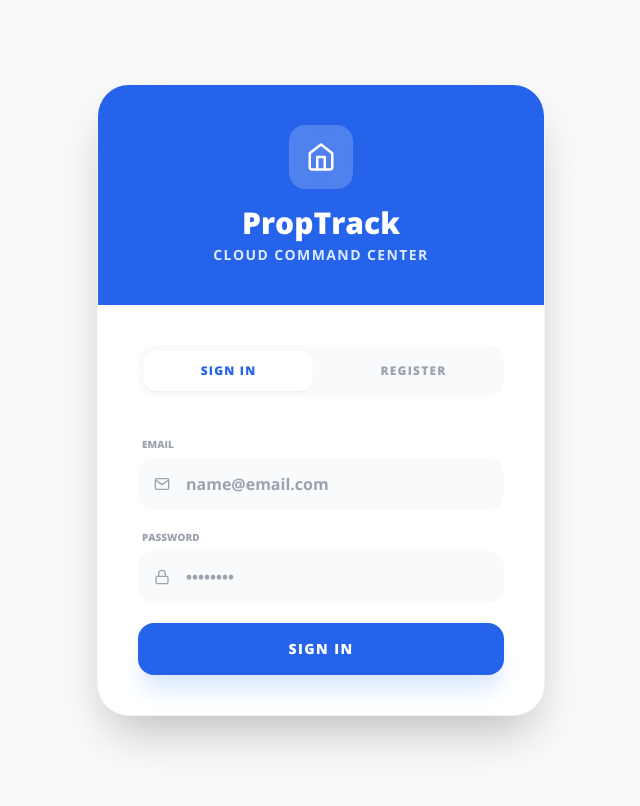
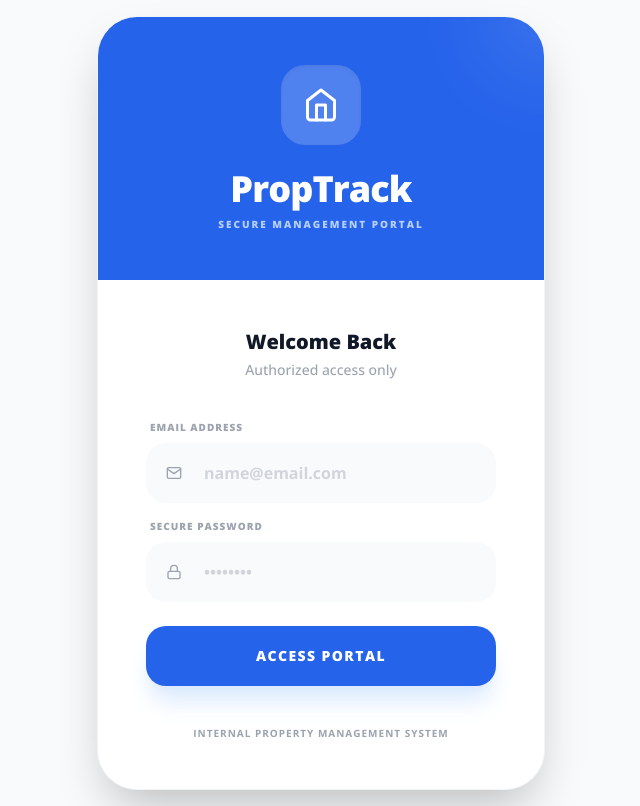
Before and after one commit to debbisherman/RentalCimmy-7514, a React (Vite) app: page /#/payments in a window 1280 px wide. Before the commit this address led to /. Shown: the whole page, without its empty margins (319-959 px from the left). Built offline with nearby package versions, Linux system fonts and the light colour scheme.

Commit message:
Update files via Greta

```diff
--- a/src/pages/LoginPage.jsx
+++ b/src/pages/LoginPage.jsx
@@ -3,57 +3,28 @@ import { supabase } from '../supabase/supabase';
 import * as FiIcons from 'react-icons/fi';
 import SafeIcon from '../common/SafeIcon';
 
-const { FiMail, FiLock, FiHome, FiUser, FiCheckCircle } = FiIcons;
+const { FiMail, FiLock, FiHome, FiAlertCircle } = FiIcons;
 
 const LoginPage = () => {
-  const [isLogin, setIsLogin] = useState(true);
   const [loading, setLoading] = useState(false);
   const [email, setEmail] = useState('');
   const [password, setPassword] = useState('');
-  const [fullName, setFullName] = useState('');
-  const [role, setRole] = useState('landlord');
   const [error, setError] = useState('');
-  const [success, setSuccess] = useState(false);
 
   const handleAuth = async (e) => {
     e.preventDefault();
     setLoading(true);
     setError('');
-    setSuccess(false);
 
     try {
-      if (isLogin) {
-        const { error } = await supabase.auth.signInWithPassword({ email, password });
-        if (error) throw error;
-      } else {
-        const { data: authData, error: authError } = await supabase.auth.signUp({
-          email,
-          password,
-          options: { data: { full_name: fullName } }
+      const { error: authError } = await supabase.auth.signInWithPassword({
+        email: email.trim(),
+        password: password.trim(),
       });
 
       if (authError) throw authError;
-
-        if (authData.user) {
-          const { error: profileError } = await supabase
-            .from('profiles_20240520')
-            .insert([{
-              id: authData.user.id,
-              role: email === 'info@cimmeronstudios.com' ? 'super_admin' : role,
-              full_name: fullName,
-              email
-            }]);
-
-          if (profileError) throw profileError;
-          setSuccess(true);
-          setTimeout(() => {
-            setIsLogin(true);
-            setSuccess(false);
-          }, 2000);
-        }
-      }
     } catch (err) {
-      setError(err.message);
+      setError(err.message || "Invalid login credentials.");
     } finally {
       setLoading(false);
     }
@@ -61,118 +32,89 @@ const LoginPage = () => {
 
   return (
     <div className="min-h-screen bg-gray-50 flex items-center justify-center p-4">
-      <div className="max-w-md w-full bg-white rounded-[32px] shadow-2xl overflow-hidden border border-gray-100">
-        <div className="p-10 text-center bg-blue-600 text-white">
-          <div className="flex justify-center mb-4">
-            <div className="w-16 h-16 bg-white/20 backdrop-blur rounded-2xl flex items-center justify-center">
-              <SafeIcon icon={FiHome} className="text-3xl" />
+      <div className="max-w-md w-full bg-white rounded-[40px] shadow-2xl overflow-hidden border border-gray-100">
+        {/* Header Section */}
+        <div className="p-12 text-center bg-blue-600 text-white relative overflow-hidden">
+          <div className="absolute top-0 right-0 w-32 h-32 bg-white/10 rounded-full -mr-16 -mt-16 blur-2xl"></div>
+          <div className="flex justify-center mb-6 relative z-10">
+            <div className="w-20 h-20 bg-white/20 backdrop-blur-md rounded-[24px] flex items-center justify-center shadow-inner">
+              <SafeIcon icon={FiHome} className="text-4xl" />
             </div>
           </div>
-          <h1 className="text-3xl font-black">PropTrack</h1>
-          <p className="text-blue-100 text-sm mt-1 uppercase tracking-widest font-bold">Cloud Command Center</p>
+          <h1 className="text-4xl font-black tracking-tight relative z-10">PropTrack</h1>
+          <p className="text-blue-100 text-[10px] mt-2 uppercase tracking-[0.2em] font-black opacity-80 relative z-10">
+            Secure Management Portal
+          </p>
         </div>
 
-        <div className="p-10">
-          <div className="flex gap-4 mb-10 bg-gray-50 p-1.5 rounded-2xl">
-            <button
-              onClick={() => { setIsLogin(true); setError(''); }}
-              className={`flex-1 py-3 text-xs font-black uppercase tracking-widest rounded-xl transition-all ${isLogin ? 'bg-white text-blue-600 shadow-sm' : 'text-gray-400 hover:text-gray-600'}`}
-            >
-              Sign In
-            </button>
-            <button
-              onClick={() => { setIsLogin(false); setError(''); }}
-              className={`flex-1 py-3 text-xs font-black uppercase tracking-widest rounded-xl transition-all ${!isLogin ? 'bg-white text-blue-600 shadow-sm' : 'text-gray-400 hover:text-gray-600'}`}
-            >
-              Register
-            </button>
+        {/* Form Section */}
+        <div className="p-12">
+          <div className="mb-10 text-center">
+            <h2 className="text-xl font-black text-gray-900">Welcome Back</h2>
+            <p className="text-gray-400 text-sm font-medium mt-1">Authorized access only</p>
           </div>
 
-          {success ? (
-            <div className="py-12 text-center animate-in fade-in zoom-in duration-300">
-              <div className="w-20 h-20 bg-emerald-100 text-emerald-600 rounded-full flex items-center justify-center mx-auto mb-6">
-                <SafeIcon icon={FiCheckCircle} className="text-4xl" />
-              </div>
-              <h2 className="text-2xl font-black text-gray-900">Success!</h2>
-              <p className="text-gray-500 mt-2 font-medium">Account ready. Please sign in.</p>
-            </div>
-          ) : (
-            <form onSubmit={handleAuth} className="space-y-5">
+          <form onSubmit={handleAuth} className="space-y-6">
             {error && (
-                <div className="p-4 bg-red-50 text-red-600 text-xs font-bold rounded-2xl border border-red-100">
+              <div className="p-4 bg-red-50 text-red-600 text-xs font-bold rounded-2xl border border-red-100 flex items-center gap-3 animate-in fade-in slide-in-from-top-2">
+                <SafeIcon icon={FiAlertCircle} className="text-lg shrink-0" />
                 {error}
               </div>
             )}
 
-              {!isLogin && (
-                <>
+            <div className="space-y-4">
               <div>
-                    <label className="block text-[10px] font-black text-gray-400 uppercase mb-1.5 ml-1">Full Name</label>
-                    <div className="relative">
-                      <SafeIcon icon={FiUser} className="absolute left-4 top-1/2 -translate-y-1/2 text-gray-400" />
-                      <input
-                        required
-                        type="text"
-                        value={fullName}
-                        onChange={(e) => setFullName(e.target.value)}
-                        className="w-full pl-12 pr-4 py-3.5 bg-gray-50 border-0 rounded-2xl focus:bg-white focus:ring-2 focus:ring-blue-500 outline-none font-bold"
-                        placeholder="John Doe"
-                      />
-                    </div>
-                  </div>
-                  <div>
-                    <label className="block text-[10px] font-black text-gray-400 uppercase mb-1.5 ml-1">Account Type</label>
-                    <select
-                      value={role}
-                      onChange={(e) => setRole(e.target.value)}
-                      className="w-full px-5 py-3.5 bg-gray-50 border-0 rounded-2xl focus:bg-white focus:ring-2 focus:ring-blue-500 outline-none font-bold"
-                    >
-                      <option value="landlord">Landlord</option>
-                      <option value="renter">Renter</option>
-                    </select>
-                  </div>
-                </>
-              )}
-
-              <div>
-                <label className="block text-[10px] font-black text-gray-400 uppercase mb-1.5 ml-1">Email</label>
-                <div className="relative">
-                  <SafeIcon icon={FiMail} className="absolute left-4 top-1/2 -translate-y-1/2 text-gray-400" />
+                <label className="block text-[10px] font-black text-gray-400 uppercase mb-2 ml-1 tracking-widest">
+                  Email Address
+                </label>
+                <div className="relative group">
+                  <SafeIcon icon={FiMail} className="absolute left-5 top-1/2 -translate-y-1/2 text-gray-400 group-focus-within:text-blue-600 transition-colors" />
                   <input
                     required
                     type="email"
                     value={email}
                     onChange={(e) => setEmail(e.target.value)}
-                    className="w-full pl-12 pr-4 py-3.5 bg-gray-50 border-0 rounded-2xl focus:bg-white focus:ring-2 focus:ring-blue-500 outline-none font-bold"
+                    className="w-full pl-14 pr-6 py-4 bg-gray-50 border-2 border-transparent rounded-[20px] focus:bg-white focus:border-blue-600 focus:ring-0 outline-none font-bold text-gray-900 transition-all placeholder:text-gray-300"
                     placeholder="name@email.com"
                   />
                 </div>
               </div>
 
               <div>
-                <label className="block text-[10px] font-black text-gray-400 uppercase mb-1.5 ml-1">Password</label>
-                <div className="relative">
-                  <SafeIcon icon={FiLock} className="absolute left-4 top-1/2 -translate-y-1/2 text-gray-400" />
+                <label className="block text-[10px] font-black text-gray-400 uppercase mb-2 ml-1 tracking-widest">
+                  Secure Password
+                </label>
+                <div className="relative group">
+                  <SafeIcon icon={FiLock} className="absolute left-5 top-1/2 -translate-y-1/2 text-gray-400 group-focus-within:text-blue-600 transition-colors" />
                   <input
                     required
                     type="password"
                     value={password}
                     onChange={(e) => setPassword(e.target.value)}
-                    className="w-full pl-12 pr-4 py-3.5 bg-gray-50 border-0 rounded-2xl focus:bg-white focus:ring-2 focus:ring-blue-500 outline-none font-bold"
+                    className="w-full pl-14 pr-6 py-4 bg-gray-50 border-2 border-transparent rounded-[20px] focus:bg-white focus:border-blue-600 focus:ring-0 outline-none font-bold text-gray-900 transition-all placeholder:text-gray-300"
                     placeholder="••••••••"
                   />
+                </div>
               </div>
             </div>
 
             <button
               disabled={loading}
               type="submit"
-                className="w-full py-4 bg-blue-600 text-white rounded-2xl font-black shadow-xl shadow-blue-100 disabled:opacity-50 uppercase tracking-widest text-sm"
+              className="w-full py-5 bg-blue-600 text-white rounded-[20px] font-black shadow-xl shadow-blue-100 disabled:opacity-50 uppercase tracking-widest text-sm hover:bg-blue-700 hover:shadow-blue-200 transition-all active:scale-[0.98] mt-4"
             >
-                {loading ? 'Processing...' : isLogin ? 'Sign In' : 'Create Account'}
+              {loading ? (
+                <span className="flex items-center justify-center gap-2">
+                  <div className="w-4 h-4 border-2 border-white/30 border-t-white rounded-full animate-spin"></div>
+                  Authenticating...
+                </span>
+              ) : 'Access Portal'}
             </button>
           </form>
-          )}
+
+          <p className="text-center text-[10px] text-gray-400 font-bold uppercase tracking-widest mt-10">
+            Internal Property Management System
+          </p>
         </div>
       </div>
     </div>
--- a/src/pages/PaymentsManager.jsx
+++ b/src/pages/PaymentsManager.jsx
@@ -4,7 +4,7 @@ import { generateReceiptPDF } from '../utils/pdfGenerator';
 import * as FiIcons from 'react-icons/fi';
 import SafeIcon from '../common/SafeIcon';
 
-const { FiDownload, FiPlus, FiDollarSign, FiTag, FiEdit2, FiTrash2, FiHome, FiCalendar, FiAlertCircle } = FiIcons;
+const { FiDownload, FiPlus, FiDollarSign, FiTag, FiEdit2, FiTrash2, FiHome, FiCalendar, FiAlertCircle, FiEdit3 } = FiIcons;
 
 const CATEGORIES = ['Rent', 'Security Deposit', 'Utilities', 'Maintenance Fee', 'Late Fee', 'Parking', 'Other'];
 
@@ -24,20 +24,18 @@ const PaymentsManager = () => {
     note: ''
   });
 
-  const isSuperAdmin = role === 'super_admin';
-
   const handleSubmit = async (e) => {
     e.preventDefault();
     setLoading(true);
     setError('');
 
-    // CRITICAL: property_id must be null, not an empty string, for UUID columns
     const payload = {
       ...formData,
       amount: parseFloat(formData.amount),
       property_id: formData.property_id || null,
       renter_id: formData.renter_id,
-      status: 'Paid'
+      status: 'Paid',
+      note: formData.note.trim()
     };
 
     try {
@@ -51,14 +49,14 @@ const PaymentsManager = () => {
         closeModal();
       }
     } catch (err) {
-      setError("An unexpected error occurred. Please check your connection.");
+      setError("An unexpected error occurred.");
     } finally {
       setLoading(false);
     }
   };
 
   const handleDelete = async (id) => {
-    if (window.confirm('Delete this payment record? This cannot be undone.')) {
+    if (window.confirm('Delete this payment record?')) {
       setLoading(true);
       await deletePayment(id);
       setLoading(false);
@@ -122,7 +120,7 @@ const PaymentsManager = () => {
               <tr>
                 <th className="px-8 py-6">Timeline</th>
                 <th className="px-8 py-6">Tenant & Asset</th>
-                <th className="px-8 py-6">Category</th>
+                <th className="px-8 py-6">Category & Memo</th>
                 <th className="px-8 py-6">Amount</th>
                 <th className="px-8 py-6 text-right">Actions</th>
               </tr>
@@ -144,9 +142,14 @@ const PaymentsManager = () => {
                       </div>
                     </td>
                     <td className="px-8 py-6">
-                      <span className="px-3 py-1 bg-gray-100 text-gray-600 rounded-lg text-[10px] font-black uppercase tracking-wider">
+                      <span className="px-3 py-1 bg-gray-100 text-gray-600 rounded-lg text-[10px] font-black uppercase tracking-wider block w-fit mb-1">
                         {p.category}
                       </span>
+                      {p.note && (
+                        <p className="text-[10px] text-gray-400 font-medium italic line-clamp-1 max-w-[150px]">
+                          "{p.note}"
+                        </p>
+                      )}
                     </td>
                     <td className="px-8 py-6">
                       <div className="text-lg font-black text-gray-900">${parseFloat(p.amount).toFixed(2)}</div>
@@ -167,13 +170,6 @@ const PaymentsManager = () => {
                   </tr>
                 );
               })}
-              {payments.length === 0 && (
-                <tr>
-                  <td colSpan="5" className="px-8 py-20 text-center text-gray-400 font-bold uppercase tracking-widest text-xs italic">
-                    No payment records in ledger
-                  </td>
-                </tr>
-              )}
             </tbody>
           </table>
         </div>
@@ -186,50 +182,109 @@ const PaymentsManager = () => {
               <h3 className="text-2xl font-black">{editingPayment ? 'Edit Ledger' : 'New Payment'}</h3>
               <button onClick={closeModal}><SafeIcon icon={FiPlus} className="rotate-45 text-3xl" /></button>
             </div>
-            <form onSubmit={handleSubmit} className="p-10 space-y-6">
+
+            <form onSubmit={handleSubmit} className="p-10 max-h-[70vh] overflow-y-auto space-y-6">
               {error && (
                 <div className="p-4 bg-red-50 text-red-600 rounded-2xl text-xs font-bold border border-red-100 flex items-center gap-3">
                   <SafeIcon icon={FiAlertCircle} className="text-lg shrink-0" />
                   {error}
                 </div>
               )}
+
               <div className="grid grid-cols-2 gap-6">
                 <div>
                   <label className="block text-[10px] font-black text-gray-400 uppercase mb-2 tracking-widest">Tenant</label>
-                  <select required className="w-full bg-gray-50 border-0 rounded-2xl px-6 py-4 font-bold text-gray-900 focus:ring-2 focus:ring-blue-500 outline-none transition-all appearance-none" value={formData.renter_id} onChange={e => setFormData({ ...formData, renter_id: e.target.value })}>
+                  <select
+                    required
+                    className="w-full bg-gray-50 border-0 rounded-2xl px-6 py-4 font-bold text-gray-900 focus:ring-2 focus:ring-blue-500 outline-none transition-all appearance-none"
+                    value={formData.renter_id}
+                    onChange={e => setFormData({...formData, renter_id: e.target.value})}
+                  >
                     <option value="">Select...</option>
                     {renters.map(r => <option key={r.id} value={r.id}>{r.name}</option>)}
                   </select>
                 </div>
                 <div>
                   <label className="block text-[10px] font-black text-gray-400 uppercase mb-2 tracking-widest">Property</label>
-                  <select required className="w-full bg-gray-50 border-0 rounded-2xl px-6 py-4 font-bold text-gray-900 focus:ring-2 focus:ring-blue-500 outline-none transition-all appearance-none" value={formData.property_id} onChange={e => setFormData({ ...formData, property_id: e.target.value })}>
+                  <select
+                    required
+                    className="w-full bg-gray-50 border-0 rounded-2xl px-6 py-4 font-bold text-gray-900 focus:ring-2 focus:ring-blue-500 outline-none transition-all appearance-none"
+                    value={formData.property_id}
+                    onChange={e => setFormData({...formData, property_id: e.target.value})}
+                  >
                     <option value="">Select...</option>
                     {properties.map(p => <option key={p.id} value={p.id}>{p.name}</option>)}
                   </select>
                 </div>
               </div>
+
               <div className="grid grid-cols-2 gap-6">
                 <div>
                   <label className="block text-[10px] font-black text-gray-400 uppercase mb-2 tracking-widest">Due Date</label>
-                  <input required type="date" className="w-full bg-gray-50 border-0 rounded-2xl px-6 py-4 font-bold text-gray-900 focus:ring-2 focus:ring-blue-500 outline-none transition-all" value={formData.date} onChange={e => setFormData({ ...formData, date: e.target.value })} />
+                  <input
+                    required
+                    type="date"
+                    className="w-full bg-gray-50 border-0 rounded-2xl px-6 py-4 font-bold text-gray-900 focus:ring-2 focus:ring-blue-500 outline-none transition-all"
+                    value={formData.date}
+                    onChange={e => setFormData({...formData, date: e.target.value})}
+                  />
                 </div>
                 <div>
                   <label className="block text-[10px] font-black text-gray-400 uppercase mb-2 tracking-widest">Received Date</label>
-                  <input required type="date" className="w-full bg-gray-50 border-0 rounded-2xl px-6 py-4 font-bold text-gray-900 focus:ring-2 focus:ring-blue-500 outline-none transition-all" value={formData.received_date} onChange={e => setFormData({ ...formData, received_date: e.target.value })} />
+                  <input
+                    required
+                    type="date"
+                    className="w-full bg-gray-50 border-0 rounded-2xl px-6 py-4 font-bold text-gray-900 focus:ring-2 focus:ring-blue-500 outline-none transition-all"
+                    value={formData.received_date}
+                    onChange={e => setFormData({...formData, received_date: e.target.value})}
+                  />
                 </div>
               </div>
+
+              <div className="grid grid-cols-2 gap-6">
                 <div>
                   <label className="block text-[10px] font-black text-gray-400 uppercase mb-2 tracking-widest">Amount ($)</label>
-                <input required type="number" step="0.01" className="w-full bg-gray-50 border-0 rounded-2xl px-6 py-5 font-black text-2xl text-gray-900 focus:ring-2 focus:ring-blue-500 outline-none transition-all" value={formData.amount} onChange={e => setFormData({ ...formData, amount: e.target.value })} placeholder="0.00" />
+                  <input
+                    required
+                    type="number"
+                    step="0.01"
+                    className="w-full bg-gray-50 border-0 rounded-2xl px-6 py-4 font-black text-xl text-gray-900 focus:ring-2 focus:ring-blue-500 outline-none transition-all"
+                    value={formData.amount}
+                    onChange={e => setFormData({...formData, amount: e.target.value})}
+                    placeholder="0.00"
+                  />
                 </div>
                 <div>
                   <label className="block text-[10px] font-black text-gray-400 uppercase mb-2 tracking-widest">Category</label>
-                <select className="w-full bg-gray-50 border-0 rounded-2xl px-6 py-4 font-bold text-gray-900 focus:ring-2 focus:ring-blue-500 outline-none transition-all appearance-none" value={formData.category} onChange={e => setFormData({ ...formData, category: e.target.value })}>
+                  <select
+                    className="w-full bg-gray-50 border-0 rounded-2xl px-6 py-4 font-bold text-gray-900 focus:ring-2 focus:ring-blue-500 outline-none transition-all appearance-none"
+                    value={formData.category}
+                    onChange={e => setFormData({...formData, category: e.target.value})}
+                  >
                     {CATEGORIES.map(c => <option key={c} value={c}>{c}</option>)}
                   </select>
                 </div>
-              <button disabled={loading} type="submit" className="w-full py-5 bg-blue-600 text-white rounded-[20px] font-black uppercase text-sm tracking-widest shadow-xl shadow-blue-100 hover:bg-blue-700 transition-all active:scale-[0.98] disabled:opacity-50">
+              </div>
+
+              <div>
+                <label className="block text-[10px] font-black text-gray-400 uppercase mb-2 tracking-widest flex items-center gap-2">
+                  <SafeIcon icon={FiEdit3} className="text-blue-600" />
+                  Memo / Note
+                </label>
+                <textarea
+                  rows="2"
+                  className="w-full bg-gray-50 border-0 rounded-2xl px-6 py-4 font-bold text-gray-900 focus:ring-2 focus:ring-blue-500 outline-none transition-all resize-none"
+                  value={formData.note}
+                  onChange={e => setFormData({...formData, note: e.target.value})}
+                  placeholder="e.g. Paid via Zelle, Check #402, or partial utilities..."
+                />
+              </div>
+
+              <button
+                disabled={loading}
+                type="submit"
+                className="w-full py-5 bg-blue-600 text-white rounded-[20px] font-black uppercase text-sm tracking-widest shadow-xl shadow-blue-100 hover:bg-blue-700 transition-all active:scale-[0.98] disabled:opacity-50"
+              >
                 {loading ? 'Processing...' : editingPayment ? 'Update Ledger' : 'Save Payment'}
               </button>
             </form>
--- a/src/pages/RentersManager.jsx
+++ b/src/pages/RentersManager.jsx
@@ -23,8 +23,6 @@ const RentersManager = () => {
     additional_phones: '',
     property_id: ''
   });
-
-  const isSuperAdmin = role === 'super_admin';
 
   const filteredRenters = (renters || []).filter(r => {
     const nameMatch = (r.name || '').toLowerCase().includes(searchTerm.toLowerCase());
@@ -56,16 +54,20 @@ const RentersManager = () => {
 
       if (apiError) throw apiError;
 
-      // 2. If a password was provided, set it in Auth system
+      // 2. Handle Password Update
       if (formData.password) {
-        const { data: pwdResult, error: pwdError } = await setRenterPassword(formData.email, formData.password);
-        if (pwdError) {
-          setError(`Profile saved, but password update failed: ${pwdError.message}`);
-          return;
+        const { data: resultString, error: pwdError } = await setRenterPassword(formData.email, formData.password);
+
+        if (pwdError) throw pwdError;
+
+        if (resultString.startsWith('ERROR:')) {
+          setError(resultString.replace('ERROR:', ''));
+          setLoading(false);
+          return; // Stop here, show the specific "No account found" error
         }
       }
 
-      setSuccessMsg("Renter saved successfully!");
+      setSuccessMsg("Renter record and password updated!");
       setTimeout(() => closeModal(), 1500);
     } catch (err) {
       setError(err.message || "An unexpected error occurred.");
@@ -102,7 +104,7 @@ const RentersManager = () => {
       address: renter.address || '',
       phone: renter.phone || '',
       email: renter.email || '',
-      password: '', // Always empty initially for security
+      password: '',
       co_tenants: renter.co_tenants || '',
       additional_phones: renter.additional_phones || '',
       property_id: renter.property_id || ''
@@ -264,9 +266,9 @@ const RentersManager = () => {
                   className="w-full bg-white border-0 rounded-2xl px-6 py-4 font-bold text-gray-900 focus:ring-2 focus:ring-blue-500 outline-none transition-all"
                   value={formData.password}
                   onChange={e => setFormData({...formData, password: e.target.value})}
-                  placeholder={editingRenter ? "Leave blank to keep current" : "Set initial password"}
+                  placeholder={editingRenter ? "Type new password here" : "Set initial password"}
                 />
-                <p className="text-[9px] text-blue-400 font-bold mt-2 uppercase">Setting this will immediately update the renter's login credentials.</p>
+                <p className="text-[9px] text-blue-400 font-bold mt-2 uppercase">Setting this will immediately update the renter's login credentials if they have an active account.</p>
               </div>
 
               <div>
```
Also changed, not shown: 1 other file (tests, documents, lock files or other folders). Lines whose indentation alone changed are shown as unchanged.
